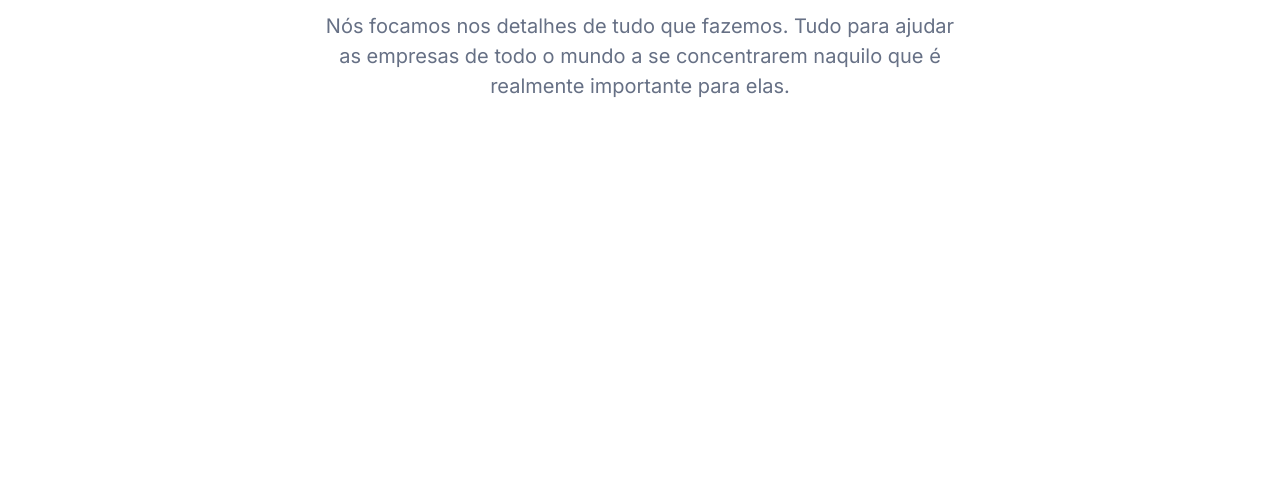
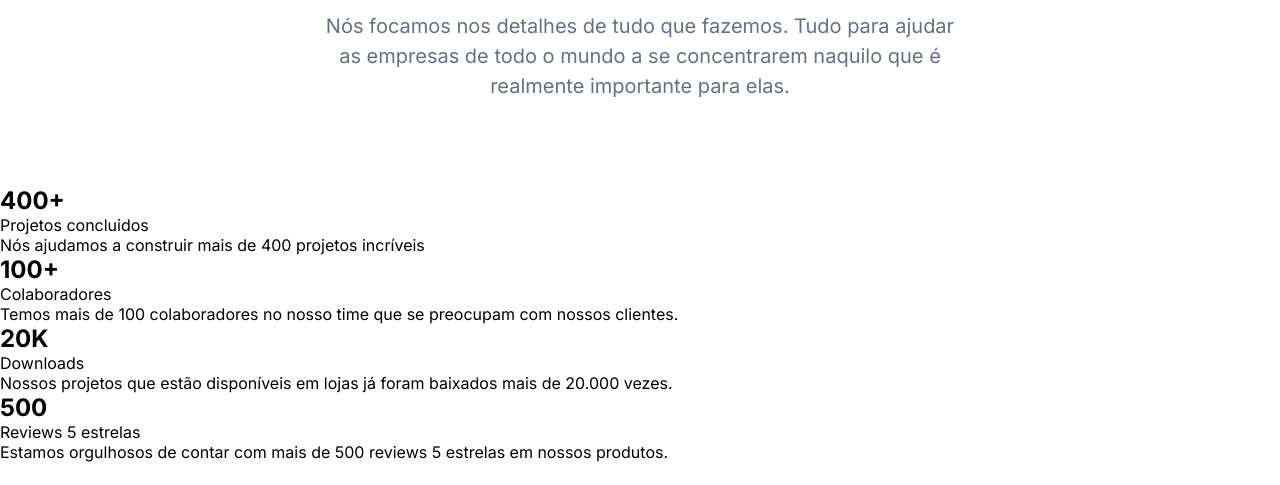
Before and after one commit to Vinicius-SO/SevenDaysOfCode, a plain HTML site: page src/index.html in a window 1280 px wide. Shown: the part 315-800 px from the top of the page. Drawn offline with Linux system fonts and the light colour scheme.

Commit message:
Metrics section

```diff
--- a/src/index.html
+++ b/src/index.html
@@ -33,5 +33,27 @@
             <p>Nós focamos nos detalhes de tudo que fazemos. Tudo para ajudar as empresas de todo o mundo a se concentrarem naquilo que é realmente importante para elas.</p>
         </div>
     </header>
+    <section class="Metricas-container">
+        <div>
+            <h2>400+</h2>
+            <p>Projetos concluidos</p>
+            <p>Nós ajudamos a construir mais de 400 projetos incríveis</p>
+        </div>
+        <div>
+            <h2>100+</h2>
+            <p>Colaboradores</p>
+            <p>Temos mais de 100 colaboradores no nosso time que se preocupam com nossos clientes.</p>
+        </div>
+        <div>
+            <h2>20K</h2>
+            <p>Downloads</p>
+            <p>Nossos projetos que estão disponíveis em lojas já foram baixados mais de 20.000 vezes.</p>
+        </div>
+        <div>
+            <h2>500</h2>
+            <p>Reviews 5 estrelas</p>
+            <p>Estamos orgulhosos de contar com mais de 500 reviews 5 estrelas em nossos produtos.</p>
+        </div>
+    </section>
 </body>
 </html>
```
